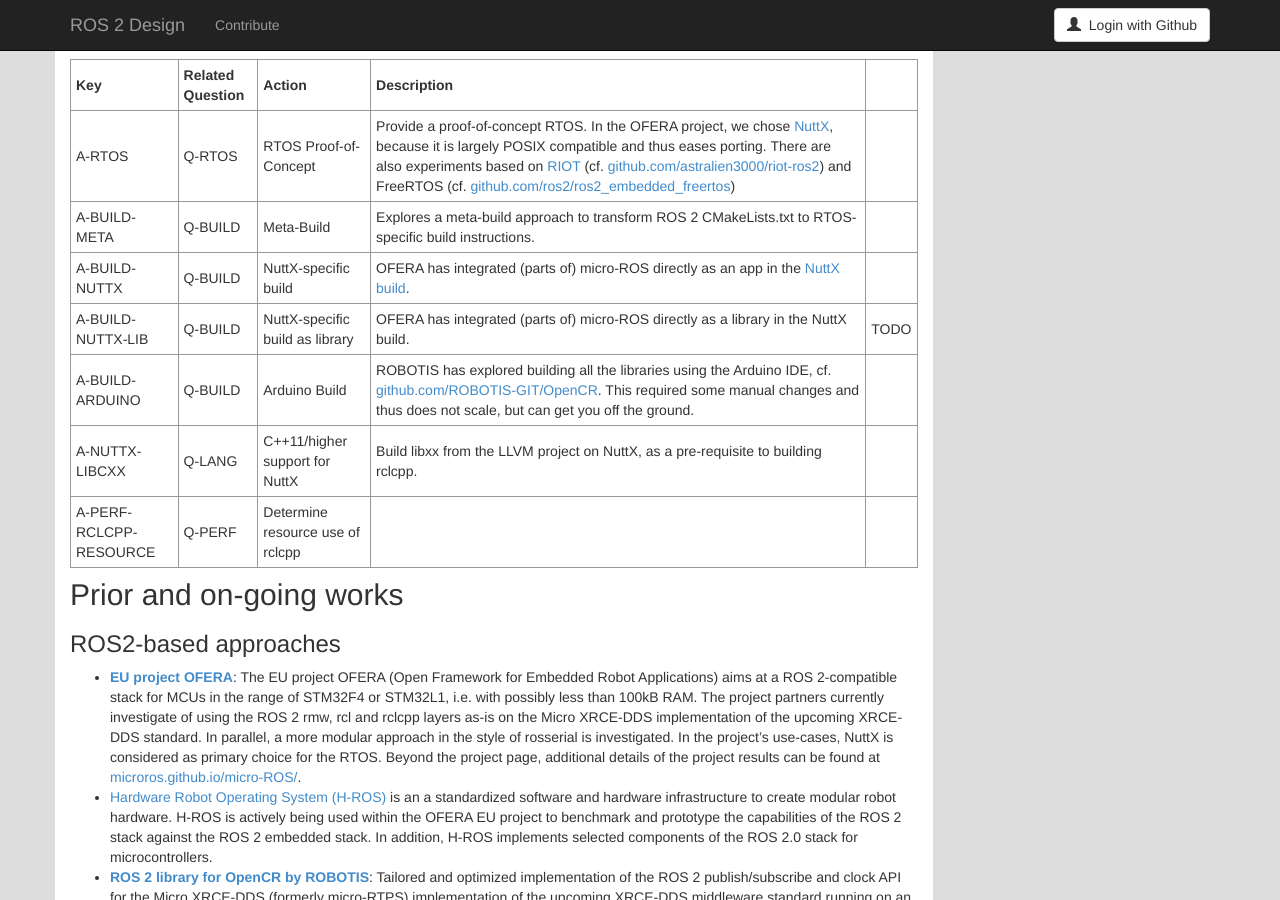
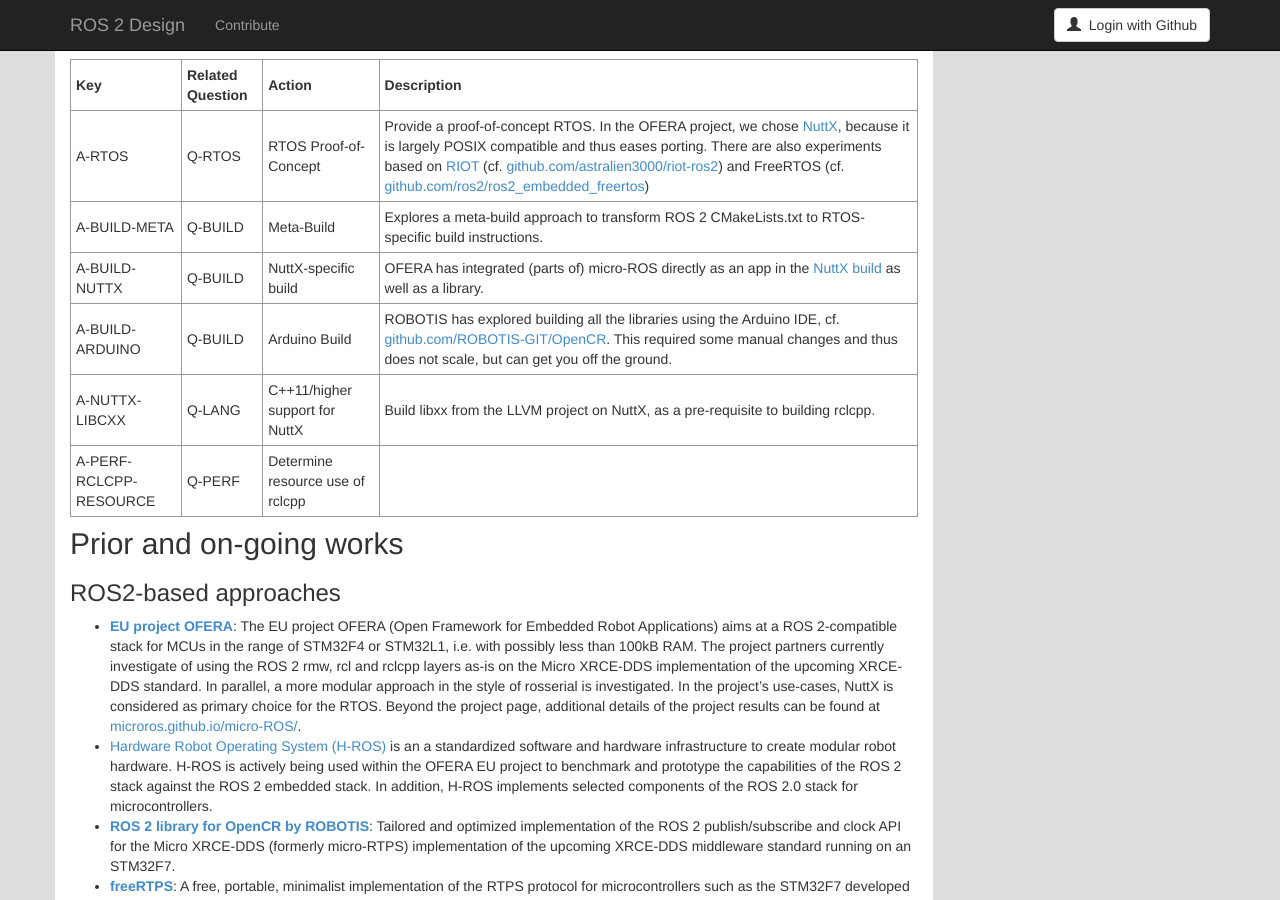
Before and after one commit to ros2/design, a Jekyll site: the page built from articles/embedded.md, in a window 1280 px wide and 900 px high, scrolled down 1859 px. Built offline with Jekyll 4.4.1, drawn with Linux system fonts in a browser that asks for light colours; nearby versions of some CDN libraries.

Commit message:
Address @iluetkeb's request

```diff
--- a/articles/embedded.md
+++ b/articles/embedded.md
@@ -65,8 +65,7 @@
 |-----|------------------|--------|-------------|
 | A-RTOS | Q-RTOS | RTOS Proof-of-Concept | Provide a proof-of-concept RTOS. In the OFERA project, we chose [NuttX](http://nuttx.org/), because it is largely POSIX compatible and thus eases porting. There are also experiments based on [RIOT](https://www.riot-os.org/) (cf. [github.com/astralien3000/riot-ros2](https://github.com/astralien3000/riot-ros2)) and FreeRTOS (cf. [github.com/ros2/ros2_embedded_freertos](https://github.com/ros2/ros2_embedded_freertos)) |
 | A-BUILD-META | Q-BUILD | Meta-Build | Explores a meta-build approach to transform ROS 2 CMakeLists.txt to RTOS-specific build instructions. |
-| A-BUILD-NUTTX | Q-BUILD | NuttX-specific build | OFERA has integrated (parts of) micro-ROS directly as an app in the [NuttX build](https://github.com/ROBOTIS-GIT/OpenCR/tree/feature-ROS2-micrortps/arduino/opencr_arduino/opencr/libraries/ROS2). |
-| A-BUILD-NUTTX-LIB | Q-BUILD | NuttX-specific build as library | OFERA has integrated (parts of) micro-ROS directly as a library in the NuttX build. |TODO |
+| A-BUILD-NUTTX | Q-BUILD | NuttX-specific build | OFERA has integrated (parts of) micro-ROS directly as an app in the [NuttX build](https://github.com/ROBOTIS-GIT/OpenCR/tree/feature-ROS2-micrortps/arduino/opencr_arduino/opencr/libraries/ROS2) as well as a library. |
 | A-BUILD-ARDUINO | Q-BUILD | Arduino Build | ROBOTIS has explored building all the libraries using the Arduino IDE, cf. [github.com/ROBOTIS-GIT/OpenCR](https://github.com/ROBOTIS-GIT/OpenCR/tree/feature-ros2-micrortps). This required some manual changes and thus does not scale, but can get you off the ground. |
 | A-NUTTX-LIBCXX | Q-LANG | C++11/higher support for NuttX | Build libxx from the LLVM project on NuttX, as a pre-requisite to building rclcpp. |
 | A-PERF-RCLCPP-RESOURCE | Q-PERF | Determine resource use of rclcpp | |
```
